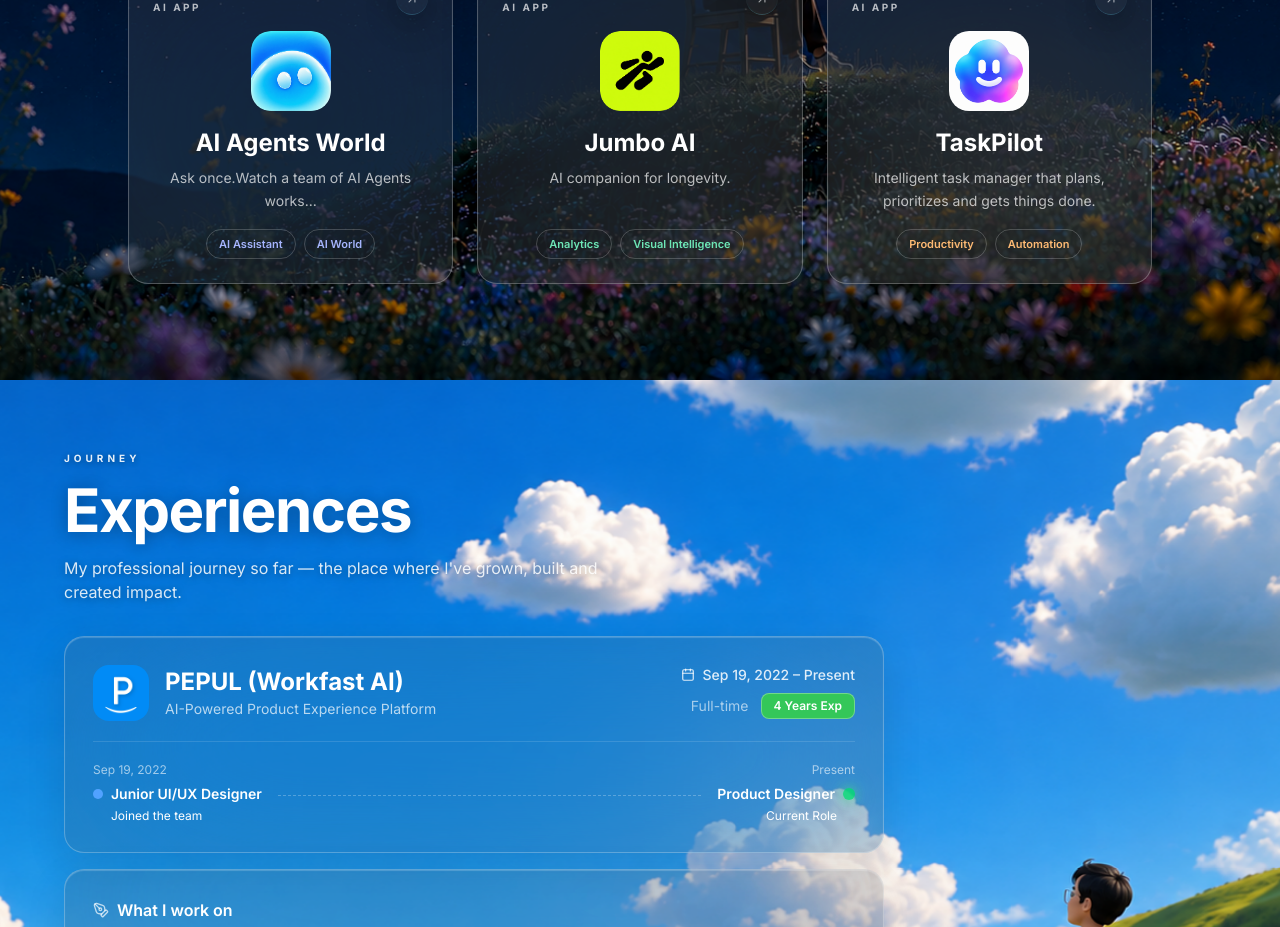
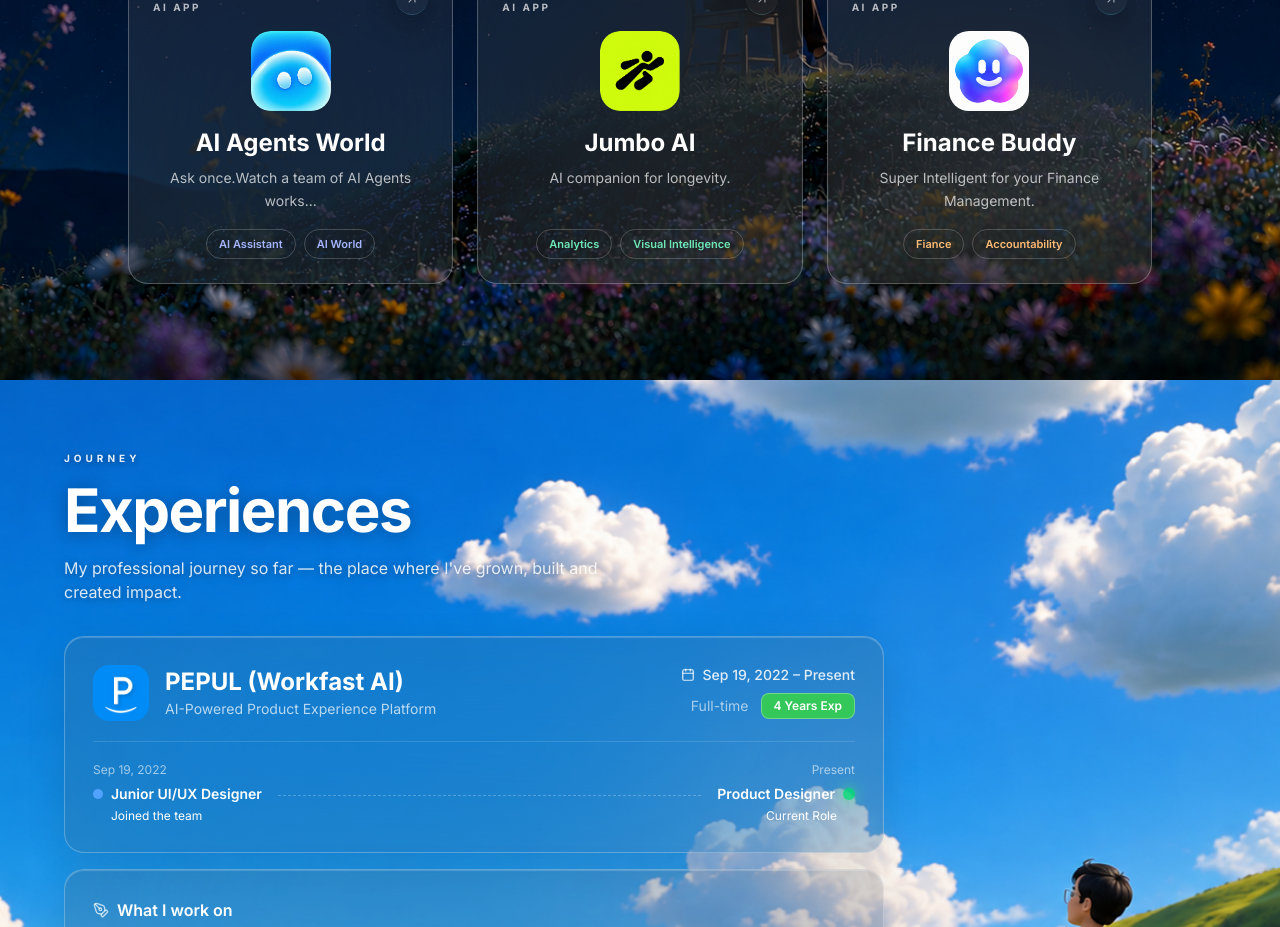
Before and after one commit to Sam-UX-Designer/Sam-Jo-Portfolio-Version-2, a React (Vite) app: page / in a window 1280 px wide. Shown: the part 1320-2247 px from the top of the page. Built offline with nearby package versions, Linux system fonts and the light colour scheme.

Commit message:
Rename TaskPilot to Finance Buddy with updated details

```diff
--- a/src/components/Projects.tsx
+++ b/src/components/Projects.tsx
@@ -65,9 +65,9 @@
         href: '/jumbo/',
       },
       {
-        id: 'g3', index: '03', name: 'TaskPilot', tag: 'AI APP',
-        desc: 'Intelligent task manager that plans, prioritizes and gets things done.',
-        tags: ['Productivity', 'Automation'],
+        id: 'g3', index: '03', name: 'Finance Buddy', tag: 'AI APP',
+        desc: 'Super Intelligent for your Finance Management.',
+        tags: ['Fiance', 'Accountability'],
         icon: PROJECT_ICON_3,
         tagColor: '#fdba74',
       },
```
